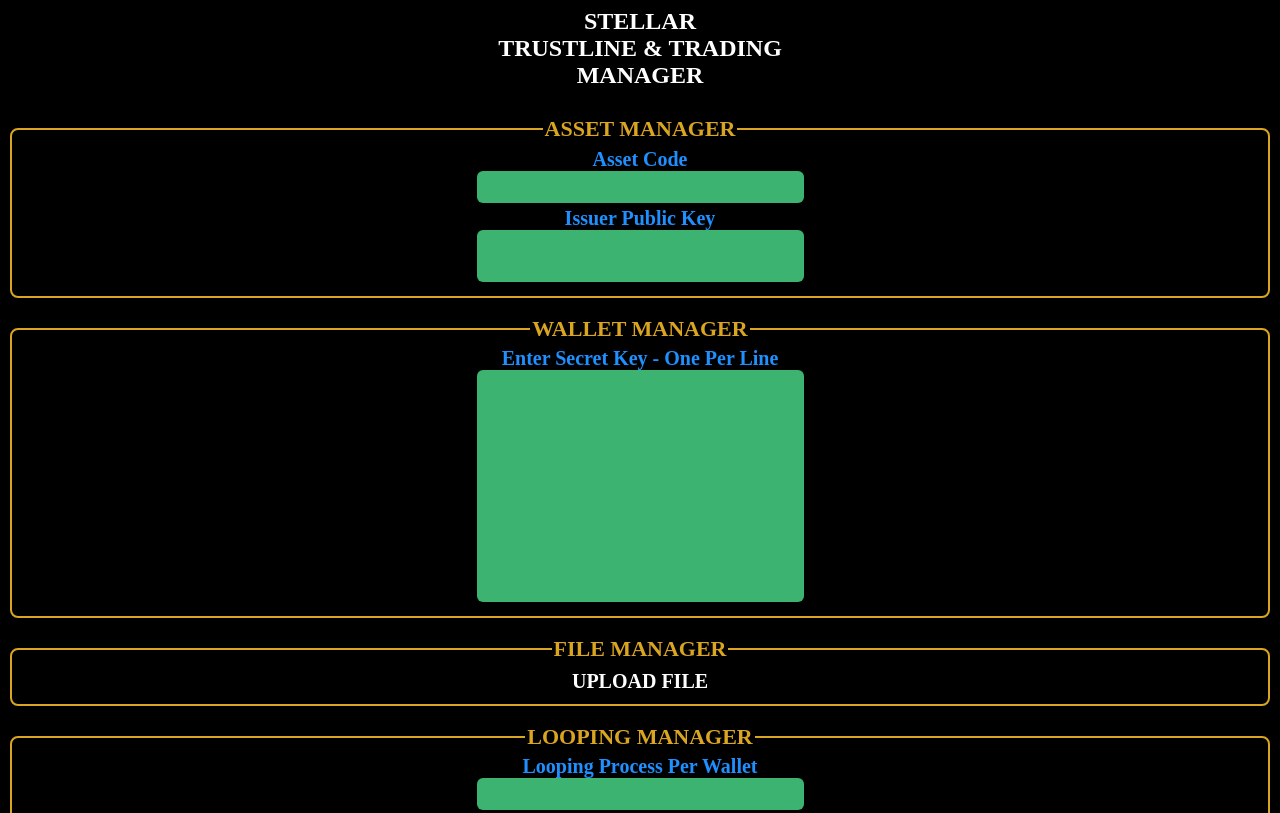
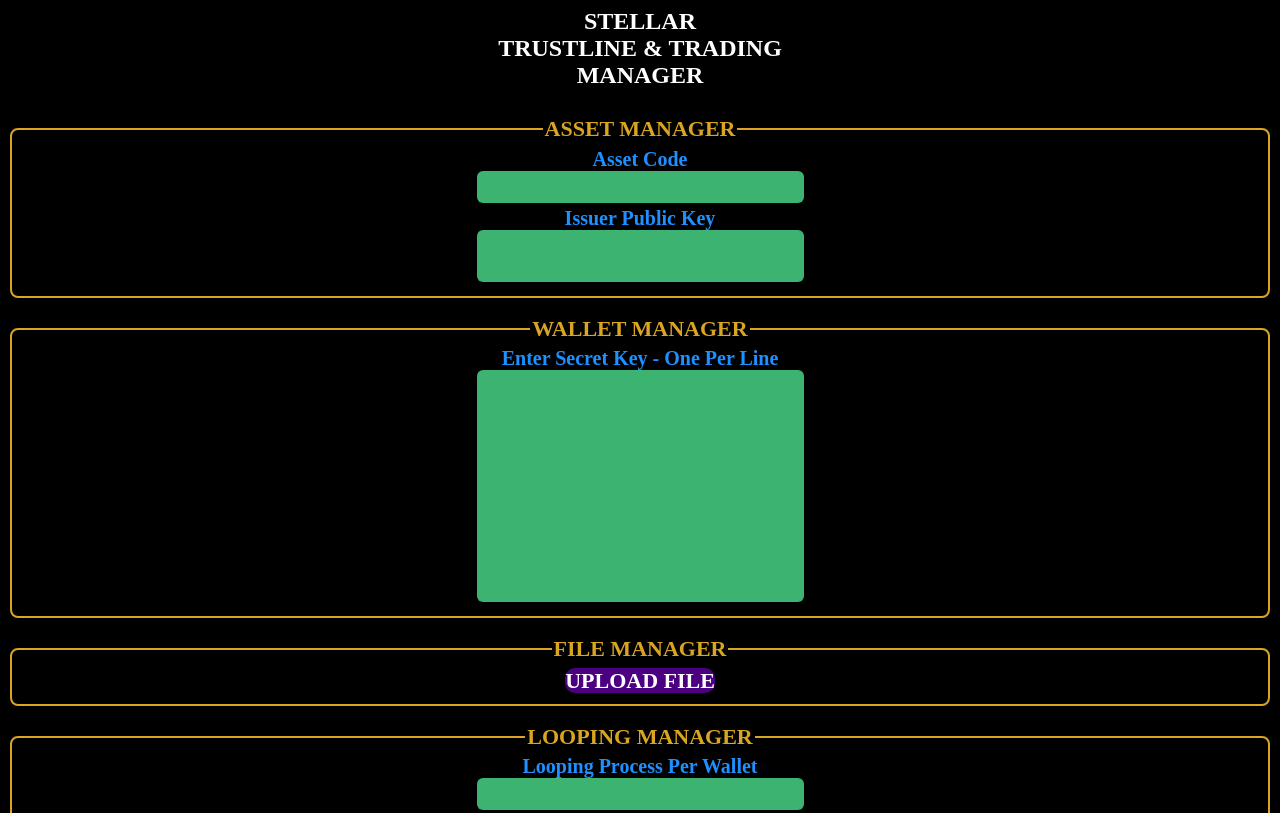
Before and after one commit to masakini/masakini.github.io, a website: page ui/trader.html in a window 1280 px wide. Shown: the top 813 px of the page. Drawn offline with Linux system fonts and the light colour scheme.

Commit message:
Update trader.html

```diff
--- a/ui/trader.html
+++ b/ui/trader.html
@@ -52,11 +52,11 @@
            .execute {
                      color:white;
                      background-color:indigo;
-                     font-size:22px;
-                     font-weight:bold;
                      height:48px;
                      width:85%;
                      border:none;
+                     font-size:22px;
+                     font-weight:bold;
                      border-radius:10px;
                     }
            .hidden  {
@@ -90,8 +90,8 @@
                     <fieldset>
                              <legend>FILE MANAGER</legend>
                              <input class="hidden" type="file" id="filemanager">
-                             <label class="text" for="filemanager">UPLOAD FILE</label>
-                             <label class="execute" for="uploadfile">     </label>
+                             <label class="text" for="filemanager"></label>
+                             <label class="execute" for="uploadfile">UPLOAD FILE</label>
                     </fieldset><br>
                     <fieldset>
                              <legend>LOOPING MANAGER</legend>
```
